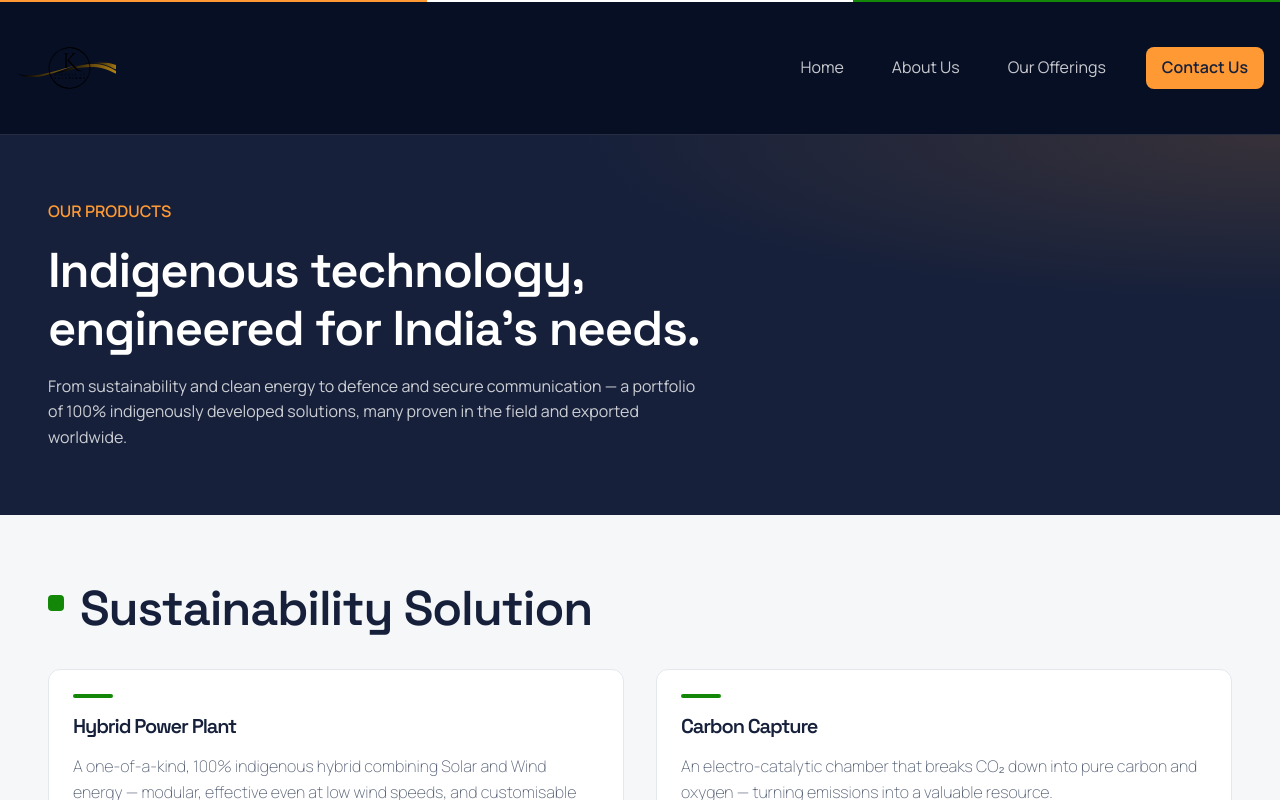
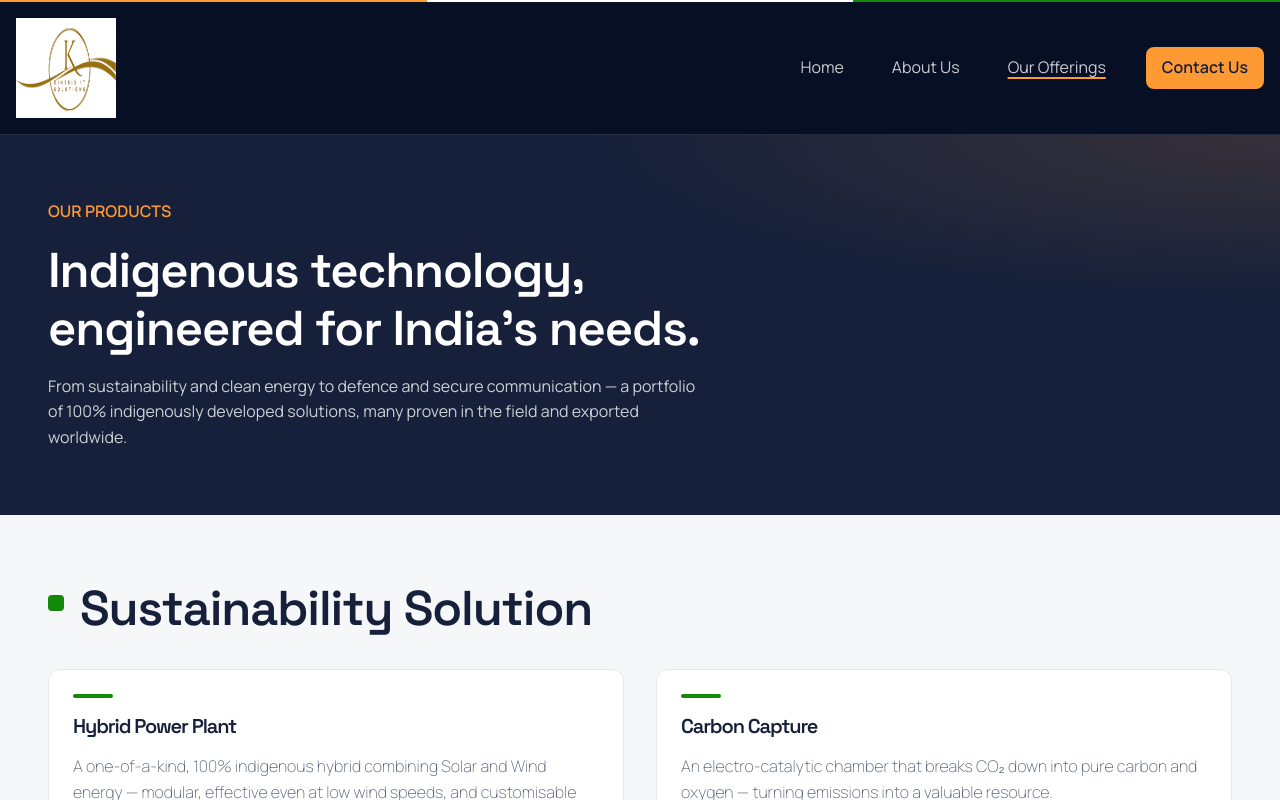
Before and after one commit to divyanshchahar/kinesis, a Next.js app: page /products in a window 1280 px wide. Shown: the top 800 px of the page. Built offline with nearby package versions, Linux system fonts and the light colour scheme.

Commit message:
cosmetic changes

```diff
--- /dev/null
+++ b/src/app/TriColorLayout.module.css
@@ -0,0 +1,8 @@
+.triColor {
+    display: flex;
+    flex-direction: row;
+    width: 100%;
+
+    position: sticky;
+    top: 0;
+}
--- a/src/app/globals.css
+++ b/src/app/globals.css
@@ -61,6 +61,7 @@
     --color-white-transparent-4: rgba(255, 255, 255, 0.78);
     --color-white-transparent-5: rgba(255, 255, 255, 0.45);
     --color-white-transparent-6: rgba(255, 255, 255, 0.03);
+    --color-white-transparent-7: rgba(255, 255, 255, 0.1);
 
     --color-green-1: rgba(19, 136, 8, 1);
     --color-green-transparent-1: rgba(19, 136, 8, 0.3);
--- a/src/app/layout.tsx
+++ b/src/app/layout.tsx
@@ -3,6 +3,8 @@ import {Manrope, Space_Grotesk} from "next/font/google";
 import "./globals.css";
 import NavBarLayout from "@/ui/layouts/NavBarLayout";
 import FooterLayout from "@/ui/layouts/FooterLayout";
+import styles from "@/ui/layouts/NavBarLayout.module.css";
+import triColorStyle from "./TriColorLayout.module.css"
 
 const headingFont = Space_Grotesk({
     variable: "--font-family-heading",
@@ -24,6 +26,13 @@ export default function RootLayout({
 }>) {
     return (
         <html lang="en" className={`${normalFont.variable} ${headingFont.variable}`}>
+
+        <div className={`${triColorStyle.triColor}`}>
+            <hr className={`${styles.saffronLine}`}/>
+            <hr className={`${styles.whiteLine}`}/>
+            <hr className={`${styles.greenLine}`}/>
+        </div>
+
         <NavBarLayout/>
         <body>{children}</body>
         <FooterLayout/>
--- a/src/app/page.tsx
+++ b/src/app/page.tsx
@@ -8,7 +8,7 @@ import Link from "next/link";
 import NormalButtonComponent from "@/ui/componenets/NormalButtonComponent";
 import TextCard3Layout from "@/ui/layouts/TextCard3Layout";
 import CTA1Layout from "@/ui/layouts/CTA1Layout";
-import exportMap from "./../../public/export_map.svg"
+import exportMap from "./../../public/world_map.png"
 import Image from "next/image";
 import RegionCardLayout from "@/ui/layouts/RegionCardLayout";
 import TickerCardLayout from "@/ui/layouts/TickerCardLayout";
@@ -98,7 +98,7 @@ export default function Home() {
                                           clientImage: ministry
                                       },
                                       {
-                                          clientName: "Bharat Dynamics",
+                                          clientName: "Bharat Dyanamics Ltd.",
                                           clientImage: bharatDynamics
                                       },
                                       {
--- a/src/const/contactInformation.json
+++ b/src/const/contactInformation.json
@@ -1,5 +1,5 @@
 {
-  "mobileNumber": "+91-91122458886",
+  "mobileNumber": "+91-9122458886",
   "email": "info@kinesistech.in",
   "address": ""
 }
--- a/src/ui/componenets/CTAButton.module.css
+++ b/src/ui/componenets/CTAButton.module.css
@@ -6,6 +6,7 @@
 
 .container:hover {
     cursor: pointer;
+    border: 2px solid white;
 }
 
 .smallPAdding {
--- a/src/ui/layouts/FooterLayout.tsx
+++ b/src/ui/layouts/FooterLayout.tsx
@@ -3,7 +3,7 @@
 import styles from "./FooterLayout.module.css"
 import Link from "next/link";
 import CTAButton from "@/ui/componenets/CTAButton";
-import companyLogo from "./../../../public/logo/logo.svg"
+import companyLogo from "./../../../public/logo/logo.png"
 import Image from "next/image"
 import {useRouter} from "next/navigation";
 import internalLinks from "./../../const/internalRoutes.json"
@@ -43,8 +43,7 @@ export default function FooterLayout() {
             <hr/>
 
             <div className={`${styles.bottom} maxWidthContainer`}>
-                <p className={`${styles.secondryText} lightNormal`}>© 2026 Kinesis IT Solution. Led by Mayank
-                    Sharma.</p>
+                <p className={`${styles.secondryText} lightNormal`}>© 2026 Kinesis IT Solution.</p>
                 <p className={`boldNormal ${styles.saffron}`}>जय हिन्द · JAI HIND</p>
             </div>
         </div>
--- a/src/ui/layouts/NavBarLayout.module.css
+++ b/src/ui/layouts/NavBarLayout.module.css
@@ -3,9 +3,6 @@
     background-color: var(--color-blue-4);
     width: 100%;
 
-    position: sticky;
-    top: 0;
-    z-index: 10;
 
     border-bottom: 1px solid var(--color-border);
 }
@@ -14,6 +11,9 @@
     display: flex;
     flex-direction: row;
     width: 100%;
+
+    position: sticky;
+    top: 0;
 }
 
 .saffronLine {
@@ -143,11 +143,20 @@
 
 .Trigger[data-highlighted],
 .Trigger[data-state="open"] {
-    background-color: var(--color-foreground);
+    /*background-color: var(--color-foreground);*/
+    background-color: var(--color-white-transparent-7);
+    /*background-color: red;*/
 }
 
 .Trigger:hover {
     cursor: pointer;
+    /*background-color: var(--color-foreground);*/
+    background-color: var(--color-white-transparent-7);
+}
+
+.underLine {
+    text-decoration: underline 2px var(--color-saffron-1);
+    text-underline-offset: 4px;
 }
 
 .Content {
@@ -202,7 +211,7 @@
 }
 
 .Item[data-highlighted] {
-    background-color: var(--color-foreground);
+    background-color: var(--color-white-transparent-7);
 }
 
 .Item[data-disabled] {
--- a/src/ui/layouts/NavBarLayout.tsx
+++ b/src/ui/layouts/NavBarLayout.tsx
@@ -2,13 +2,13 @@
 
 import styles from "./NavBarLayout.module.css"
 import Image from "next/image";
-import companyLogo from "../../../public/logo/logo.svg"
+import companyLogo from "../../../public/logo/logo.png"
 import Link from "next/link";
 import CTAButton from "@/ui/componenets/CTAButton";
 import {useState} from "react";
 import HamburgerIconComponent from "../../../public/icons/HamburgerIconComponent";
 import {Menubar} from "radix-ui";
-import {useRouter} from "next/navigation";
+import {usePathname, useRouter} from "next/navigation";
 import internalLinks from "./../../const/internalRoutes.json"
 
 const localColorScheme = "colorScheme3";
@@ -182,20 +182,26 @@ const MenubarPrimitive = () => {
 
     const router = useRouter();
 
+    const pathName = usePathname();
+
     const navigateOnClick = (internalUrl: string) => {
         router.push(internalUrl);
     }
+
+    console.log(pathName);
 
     return (
         <Menubar.Root className={`${styles.Root} colorScheme3`}>
 
             <Menubar.Menu>
-                <Menubar.Trigger className={`${styles.Trigger} regularNormal`}
+                <Menubar.Trigger className={`${styles.Trigger} regularNormal ${pathName === "/" && styles.underLine}`}
                                  onClick={() => navigateOnClick(internalLinks.home)}>Home</Menubar.Trigger>
             </Menubar.Menu>
 
             <Menubar.Menu>
-                <Menubar.Trigger className={`${styles.Trigger} lightNormal colorScheme3`}>About Us</Menubar.Trigger>
+                <Menubar.Trigger
+                    className={`${styles.Trigger} lightNormal colorScheme3 ${pathName === internalLinks.aboutus.root && styles.underLine}`}>About
+                    Us</Menubar.Trigger>
 
                 <Menubar.Portal>
 
@@ -205,9 +211,11 @@ const MenubarPrimitive = () => {
                         sideOffset={5}
                         alignOffset={-3}
                     >
-                        <Menubar.Item className={`${styles.Item} lightRegular ${localColorScheme}`} onSelect={() => {
-                            navigateOnClick(internalLinks.aboutus.companyOverview)
-                        }}>
+                        <Menubar.Item
+                            className={`${styles.Item} lightRegular ${localColorScheme}`}
+                            onSelect={() => {
+                                navigateOnClick(internalLinks.aboutus.companyOverview)
+                            }}>
                             Company Overview
                         </Menubar.Item>
 
@@ -234,7 +242,9 @@ const MenubarPrimitive = () => {
             </Menubar.Menu>
 
             <Menubar.Menu>
-                <Menubar.Trigger className={`${styles.Trigger} lightNormal`}>Our Offerings</Menubar.Trigger>
+                <Menubar.Trigger
+                    className={`${styles.Trigger} lightNormal ${pathName === internalLinks.services.root && styles.underLine} ${pathName === internalLinks.products.root && styles.underLine}`}>Our
+                    Offerings</Menubar.Trigger>
 
                 <Menubar.Portal>
                     <Menubar.Content
@@ -319,12 +329,6 @@ export default function NavBarLayout() {
 
     return (
         <div className={`${styles.container} colorScheme3`}>
-            <div className={`${styles.triColor}`}>
-                <hr className={`${styles.saffronLine}`}/>
-                <hr className={`${styles.whiteLine}`}/>
-                <hr className={`${styles.greenLine}`}/>
-            </div>
-
             <div className={`${styles.menuContainer} maxWidthContainer`}>
                 <Image src={companyLogo} alt="logo" width={100} height={100}/>
 
--- a/src/ui/layouts/Textcard3Layout.module.css
+++ b/src/ui/layouts/Textcard3Layout.module.css
@@ -20,3 +20,7 @@
 .heading {
     color: var(--color-heading);
 }
+
+.container:hover{
+    border: 2px solid var(--color-green-1)
+}
```
Also changed, not shown: public/logo/logo.png (added), public/world_map.png (added).
